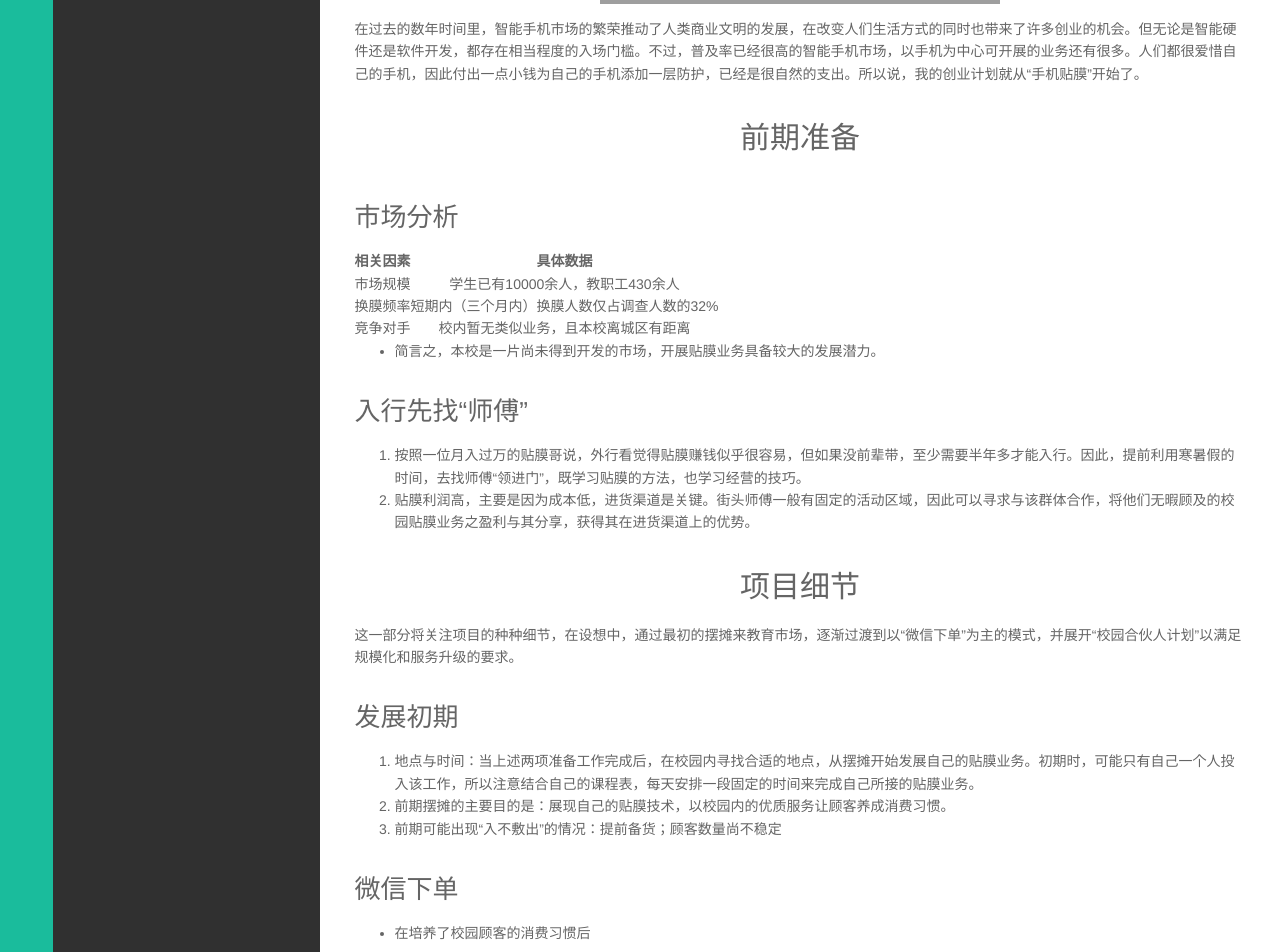
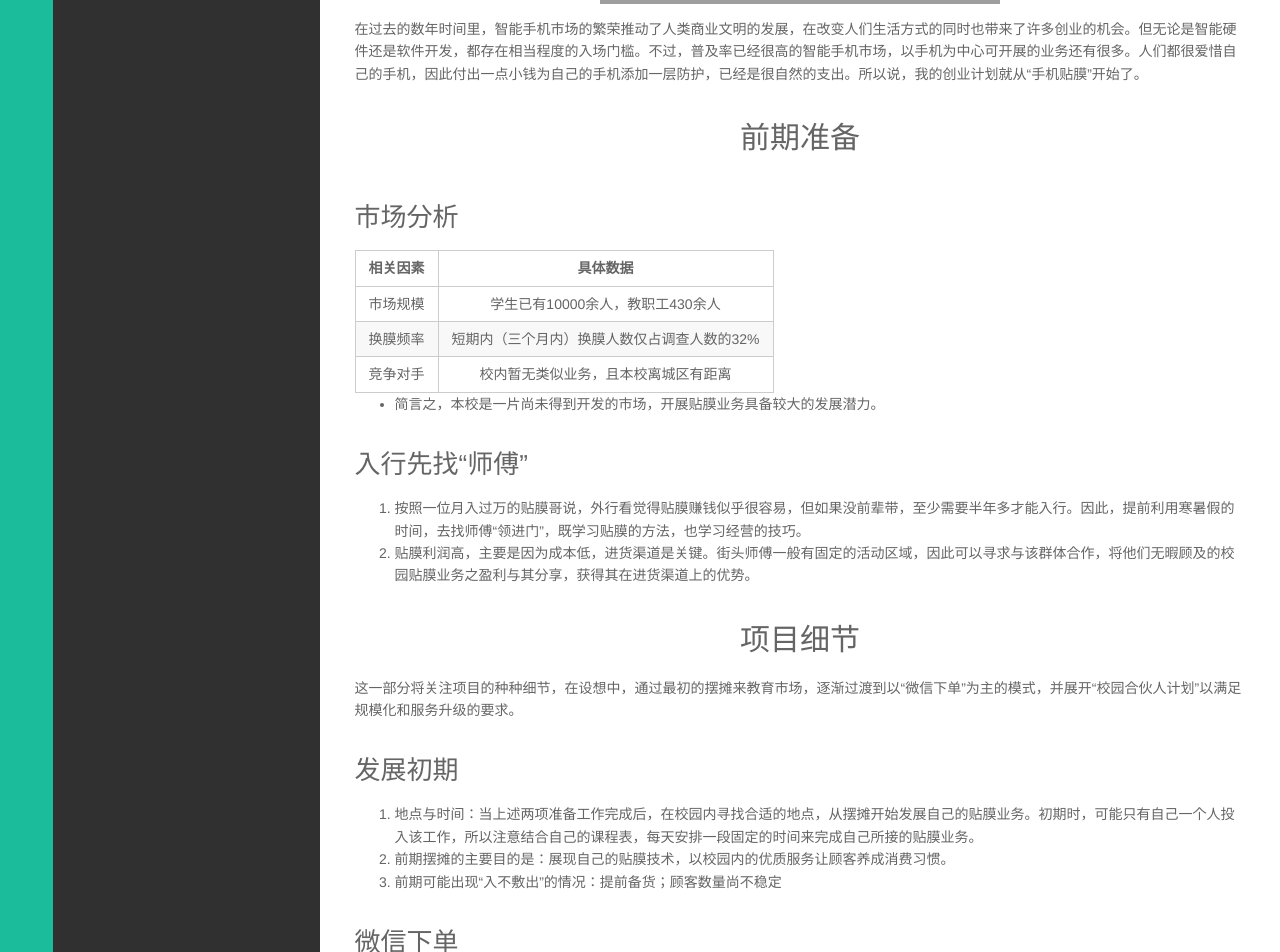
Before and after one commit to 3un4/3un4.github.io, a Jekyll site: the page built from _posts/遇见思考/2016-06-19-ER186-Film.md, in a window 1280 px wide. Shown: the part 445-1397 px from the top of the page. Built offline with Jekyll 4.4.1, drawn with Linux system fonts in a browser that asks for light colours; comment, search, counter and statistics services are not loaded; grey boxes are pictures that could not be loaded.

Commit message:
Update base.css

```diff
--- a/public/css/base.css
+++ b/public/css/base.css
@@ -131,7 +131,29 @@ blockquote p {
 }
 /* 其他配置 */
 
-
+}
+table tr {
+    border-top: 1px solid #cccccc;
+    background-color: white;
+    margin: 0;
+    padding: 0;
+}
+table tr:nth-child(2n) {
+    background-color: #f8f8f8;
+}
+table tr th {
+    font-weight: bold;
+    border: 1px solid #cccccc;
+    text-align: left;
+    margin: 0;
+    padding: 6px 13px;
+}
+table tr td {
+    border: 1px solid #cccccc;
+    text-align: left;
+    margin: 0;
+    padding: 6px 13px;
+}
 
 .center {
   text-align: center;
```
